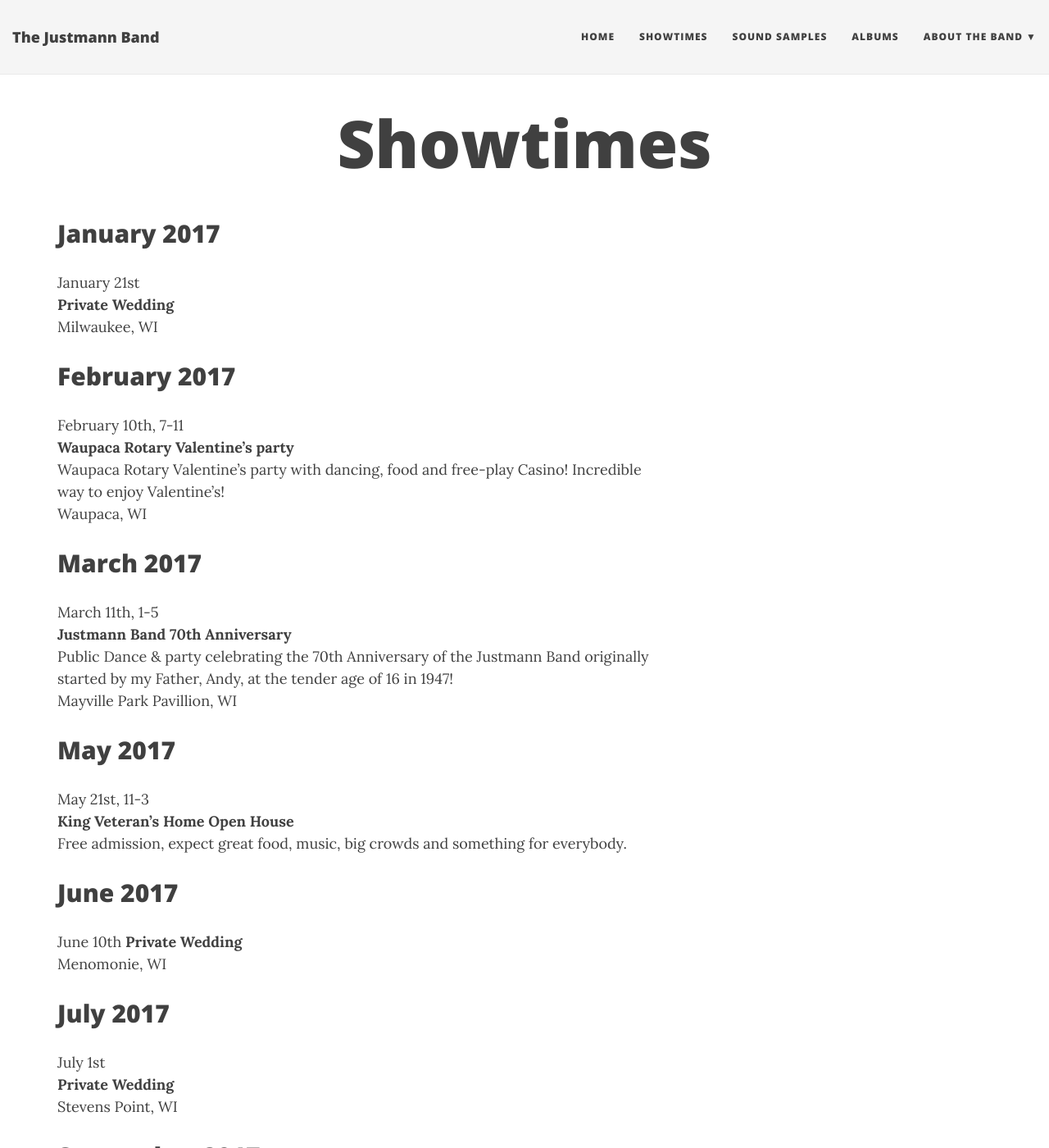
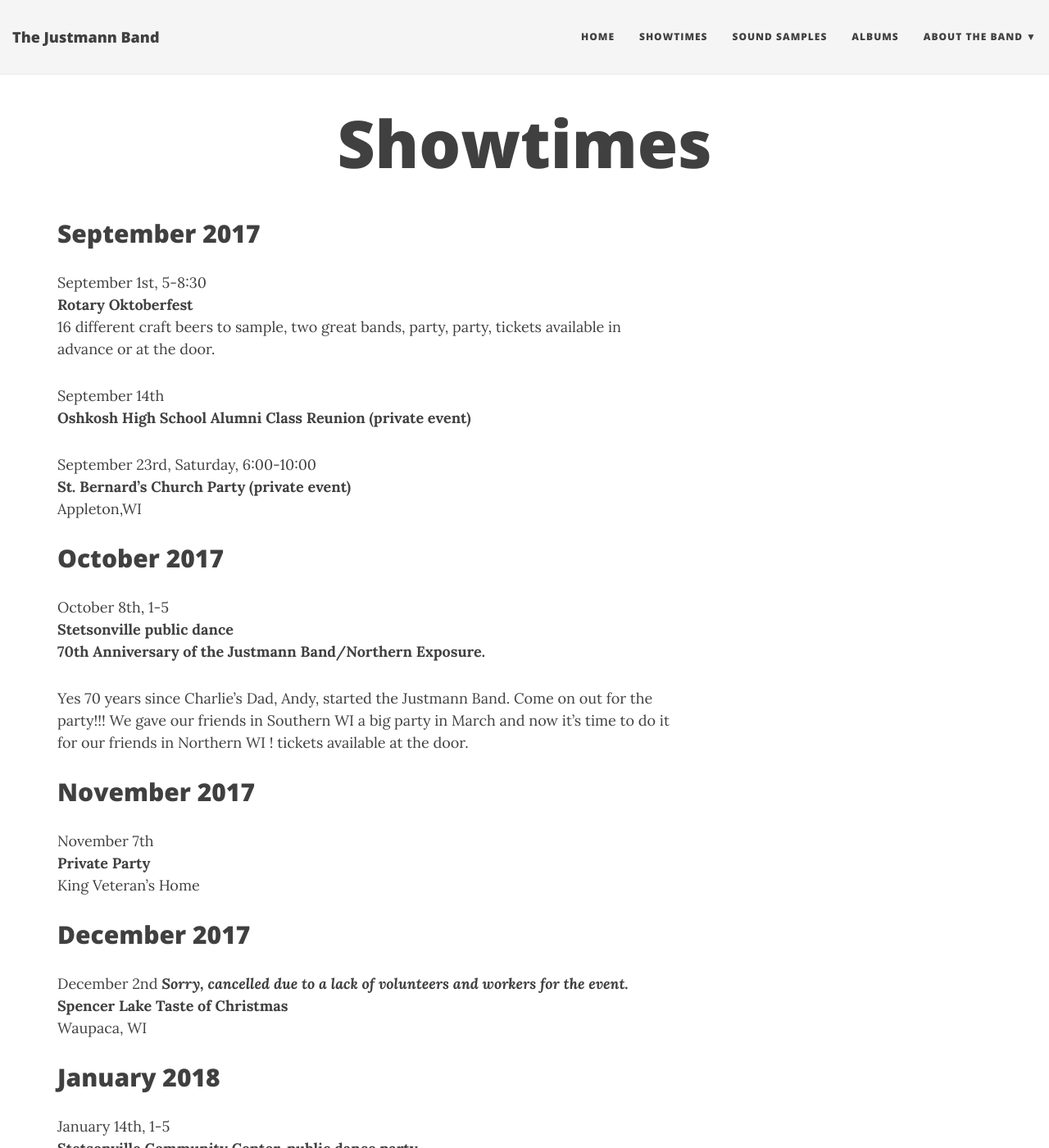
Before and after one commit to jcoenen/justmannband.com, a Jekyll site: the page built from showtimes.md, in a window 1280 px wide and 1400 px high. Shown: the whole window at 82% size. Built offline with Jekyll 4.4.1, drawn with Linux system fonts in a browser that asks for light colours; nearby versions of some CDN libraries.

Commit message:
Update showtimes.md

```diff
--- a/showtimes.md
+++ b/showtimes.md
@@ -3,38 +3,6 @@ layout: page
 title: Showtimes
 subtitle:
 ---
-
-## January 2017
-January 21st
-**Private Wedding**
-Milwaukee, WI
-
-## February 2017
-February 10th, 7-11
-**Waupaca Rotary Valentine’s party**
-Waupaca Rotary Valentine’s party with dancing, food and free-play Casino! Incredible way to enjoy Valentine’s!
-Waupaca, WI
-
-## March 2017
-March 11th, 1-5
-**Justmann Band 70th Anniversary**
-Public Dance & party celebrating the 70th Anniversary of the Justmann Band originally started by my Father, Andy, at the tender age of 16 in 1947!
-Mayville Park Pavillion, WI
-
-## May 2017
-May 21st, 11-3
-**King Veteran’s Home Open House**
-Free admission, expect great food, music, big crowds and something for everybody.
-
-## June 2017
-June 10th
-**Private Wedding**
-Menomonie, WI
-
-## July 2017
-July 1st
-**Private Wedding**
-Stevens Point, WI
 
 ## September 2017
 September 1st, 5-8:30
```
